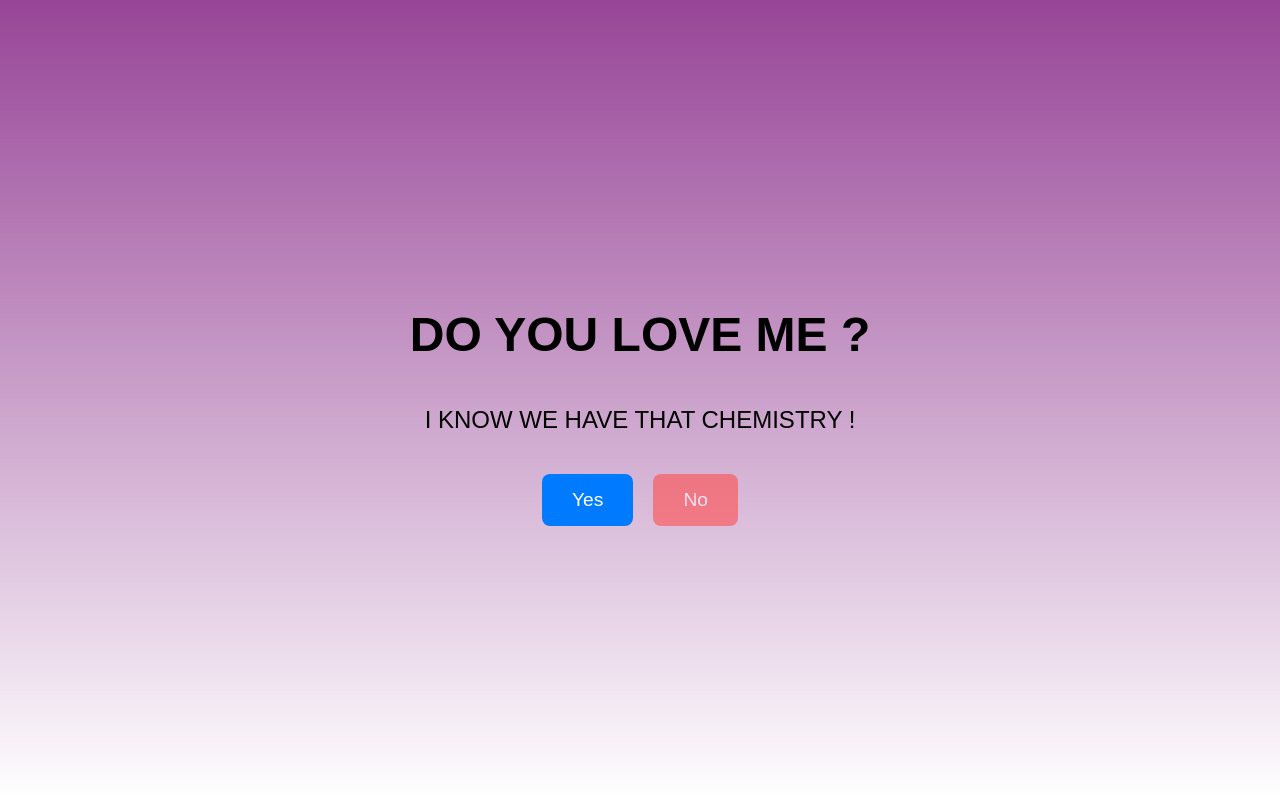
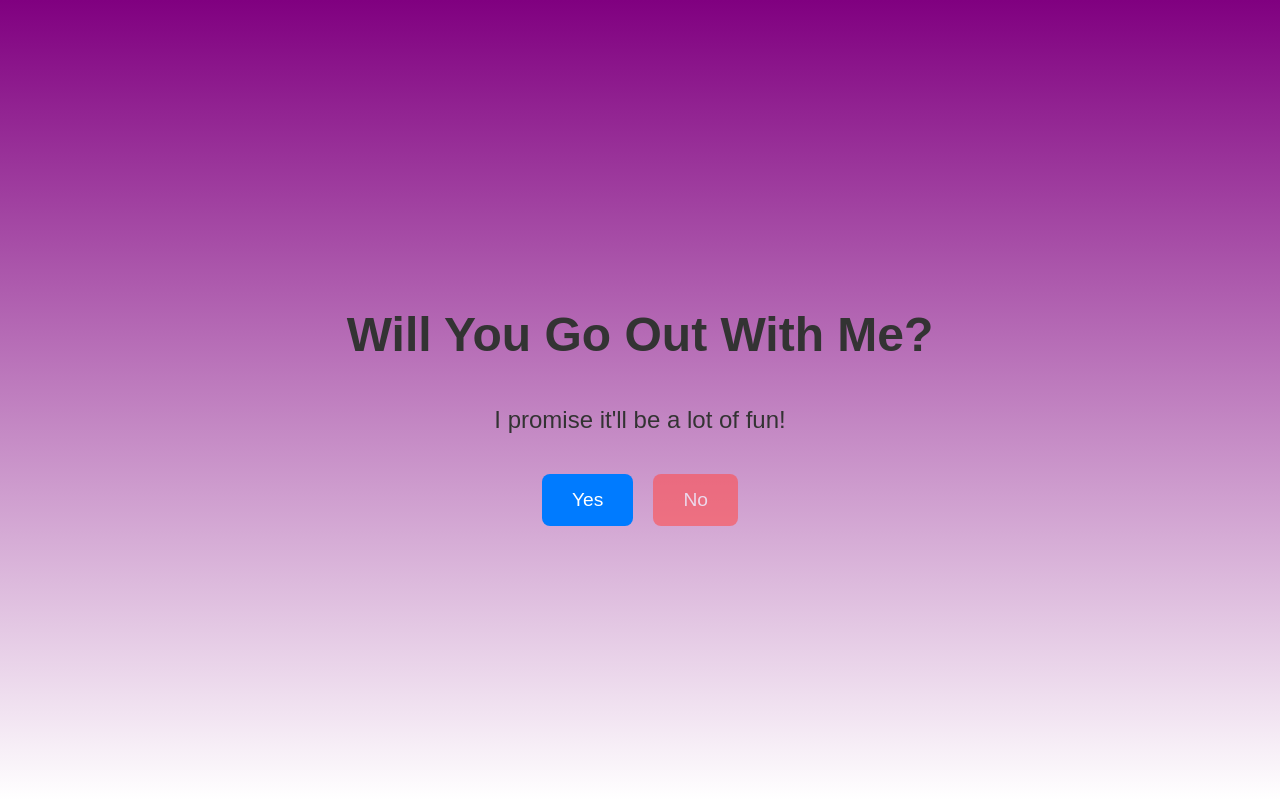
Before and after one commit to karsh-utkarsh/ASKHEROUT, a plain HTML site: page index.html in a window 1280 px wide. Both pictures are taken after typing "Sample", "name@example.com" into the empty fields and a click on the button "Submit". Shown: the top 800 px of the page. Drawn offline with Linux system fonts and the light colour scheme.

Commit message:
added data collection index.html

```diff
--- a/index.html
+++ b/index.html
@@ -8,8 +8,8 @@
         body {
             font-family: Arial, sans-serif;
             text-align: center;
-            background: linear-gradient(to bottom, #974597, #ffffff);
-            color: rgb(0, 0, 0);
+            background: linear-gradient(to bottom, #800080, #ffffff);
+            color: #333;
             margin: 0;
             padding: 0;
             overflow: hidden;
@@ -147,14 +147,14 @@
         }
 
         .form-container button:hover {
-            background-color: #0ee23c;
+            background-color: #218838;
         }
 
     </style>
 </head>
 <body>
     <div id="formPage" class="page active">
-        <h1>Welcome! SRISHTY 😊</h1>
+        <h1>Welcome! 😊</h1>
         <p>Please fill out the form to proceed:</p>
         <div class="form-container">
             <input type="text" id="name" placeholder="Your Name" required>
@@ -164,8 +164,8 @@
     </div>
 
     <div id="page1" class="page">
-        <h1>DO YOU LOVE ME ?</h1>
-        <p>I KNOW WE HAVE THAT CHEMISTRY !</p>
+        <h1>Will You Go Out With Me?</h1>
+        <p>I promise it'll be a lot of fun!</p>
         <div class="buttons">
             <button class="button yes" onclick="goToPage('yes')">Yes</button>
             <button class="button no" disabled>No</button>
@@ -196,6 +196,11 @@
             const email = document.getElementById('email').value;
 
             if (name && email) {
+                // Save user data to localStorage
+                localStorage.setItem('userName', name);
+                localStorage.setItem('userEmail', email);
+
+                // Show the main page
                 document.getElementById('formPage').classList.remove('active');
                 document.getElementById('page1').classList.add('active');
             } else {
```
